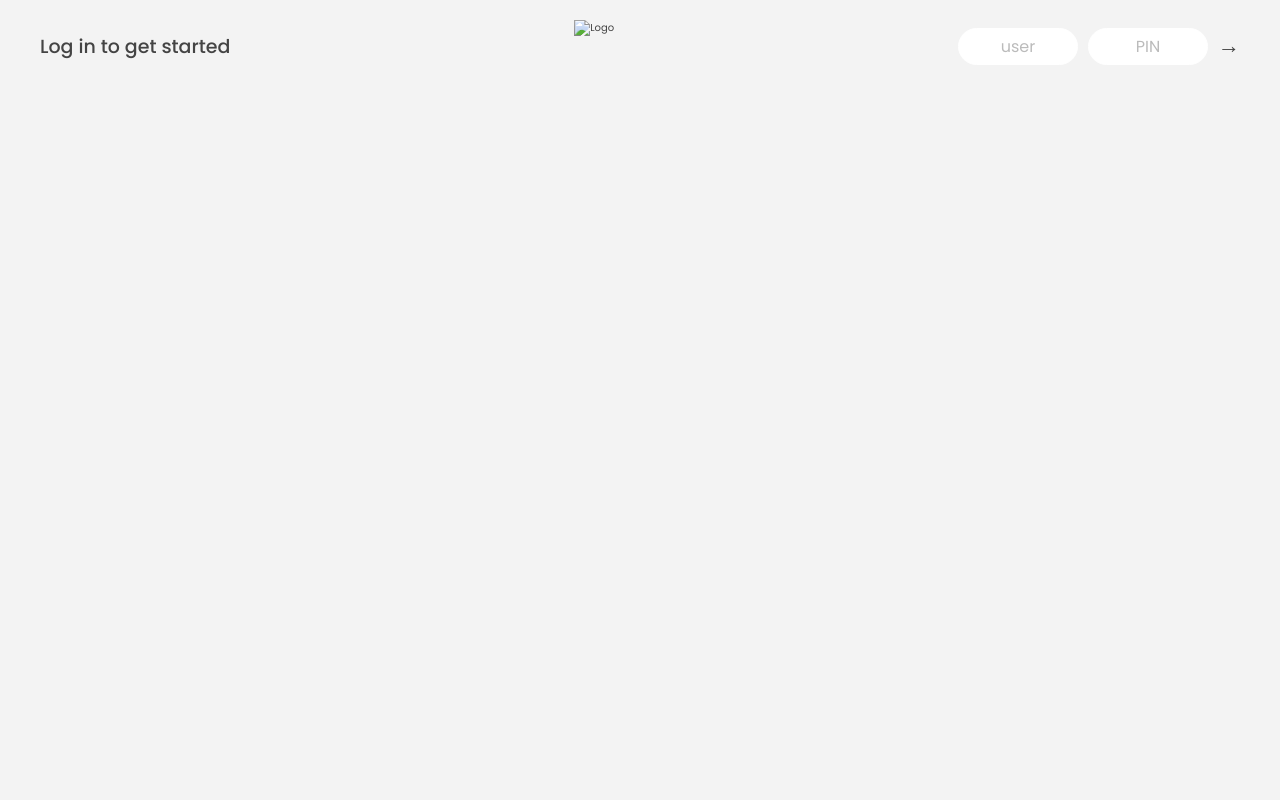
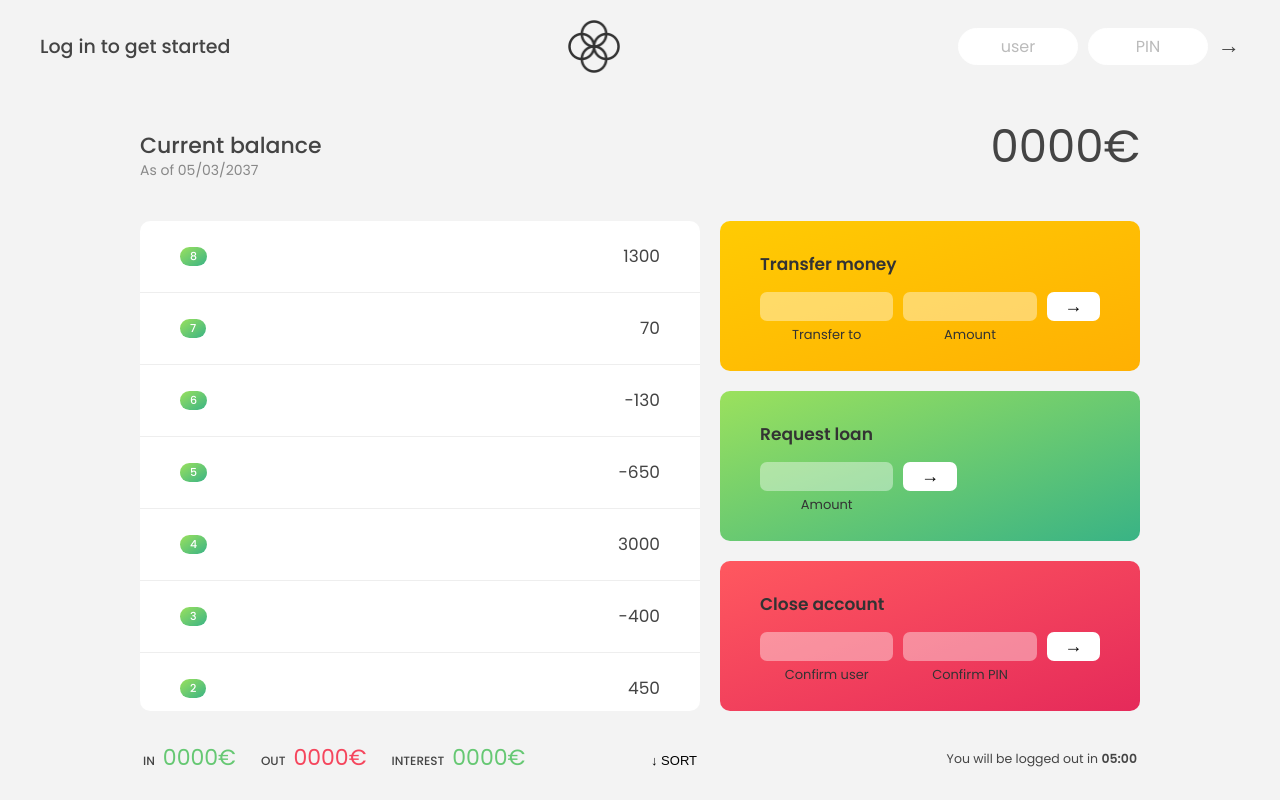
Before and after one commit to Adebiyi07/JavaScript_30, a plain HTML site: page bank_array/index.html in a window 1280 px wide. Drawn offline with Linux system fonts and the light colour scheme.

Commit message:
second commit

```diff
--- a/bank_array/index.html
+++ b/bank_array/index.html
@@ -4,7 +4,7 @@
     <meta charset="UTF-8" />
     <meta name="viewport" content="width=device-width, initial-scale=1.0" />
     <meta http-equiv="X-UA-Compatible" content="ie=edge" />
-    <link rel="shortcut icon" type="image/png" href="/icon.png" />
+    <link rel="shortcut icon" type="image/png" href="images/icon.png" />
 
     <link
       href="https://fonts.googleapis.com/css?family=Poppins:400,500,600&display=swap"
@@ -18,7 +18,7 @@
     <!-- TOP NAVIGATION -->
     <nav>
       <p class="welcome">Log in to get started</p>
-      <img src="logo.png" alt="Logo" class="logo" />
+      <img src="images/logo.png" alt="Logo" class="logo" />
       <form class="login">
         <input
           type="text"
--- a/bank_array/script.js
+++ b/bank_array/script.js
@@ -61,16 +61,33 @@ const inputLoanAmount = document.querySelector(".form__input--loan-amount");
 const inputCloseUsername = document.querySelector(".form__input--user");
 const inputClosePin = document.querySelector(".form__input--pin");
 
+const displayMovements = function (movements) {
+  containerMovements.innerHTML = "";
+
+  movements.forEach(function (mov, i) {
+    const type = mov > 0 ? "deposit" : "withdrawal";
+
+    const html = `
+    <div class="movements__row">
+        <div class="movements__type movements__type--deposit">${i + 1}</div>
+        <div class="movements__value">${mov}</div>
+    </div>
+    `;
+
+    containerMovements.insertAdjacentHTML("afterbegin", html);
+  });
+};
+displayMovements(account1.movements);
 /////////////////////////////////////////////////
 /////////////////////////////////////////////////
 // LECTURES
 
-const currencies = new Map([
-  ["USD", "United States dollar"],
-  ["EUR", "Euro"],
-  ["GBP", "Pound sterling"],
-]);
+// const currencies = new Map([
+//   ["USD", "United States dollar"],
+//   ["EUR", "Euro"],
+//   ["GBP", "Pound sterling"],
+// ]);
 
-const movements = [200, 450, -400, 3000, -650, -130, 70, 1300];
+// const movements = [200, 450, -400, 3000, -650, -130, 70, 1300];
 
 /////////////////////////////////////////////////
--- a/bank_array/style.css
+++ b/bank_array/style.css
@@ -94,7 +94,7 @@ nav {
   gap: 2rem;
 
   /* NOTE This creates the fade in/out anumation */
-  opacity: 0;
+  /* opacity: 0; */
   transition: all 1s;
 }
 
```
